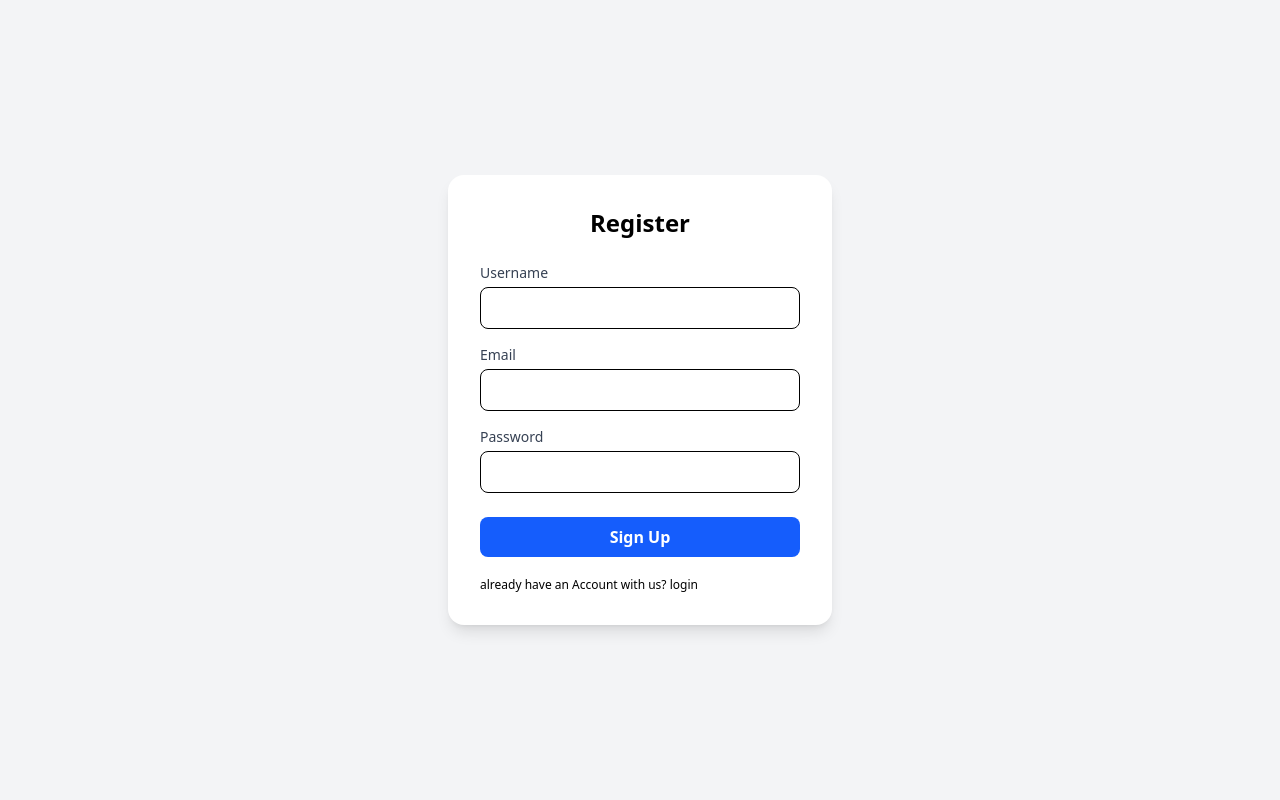
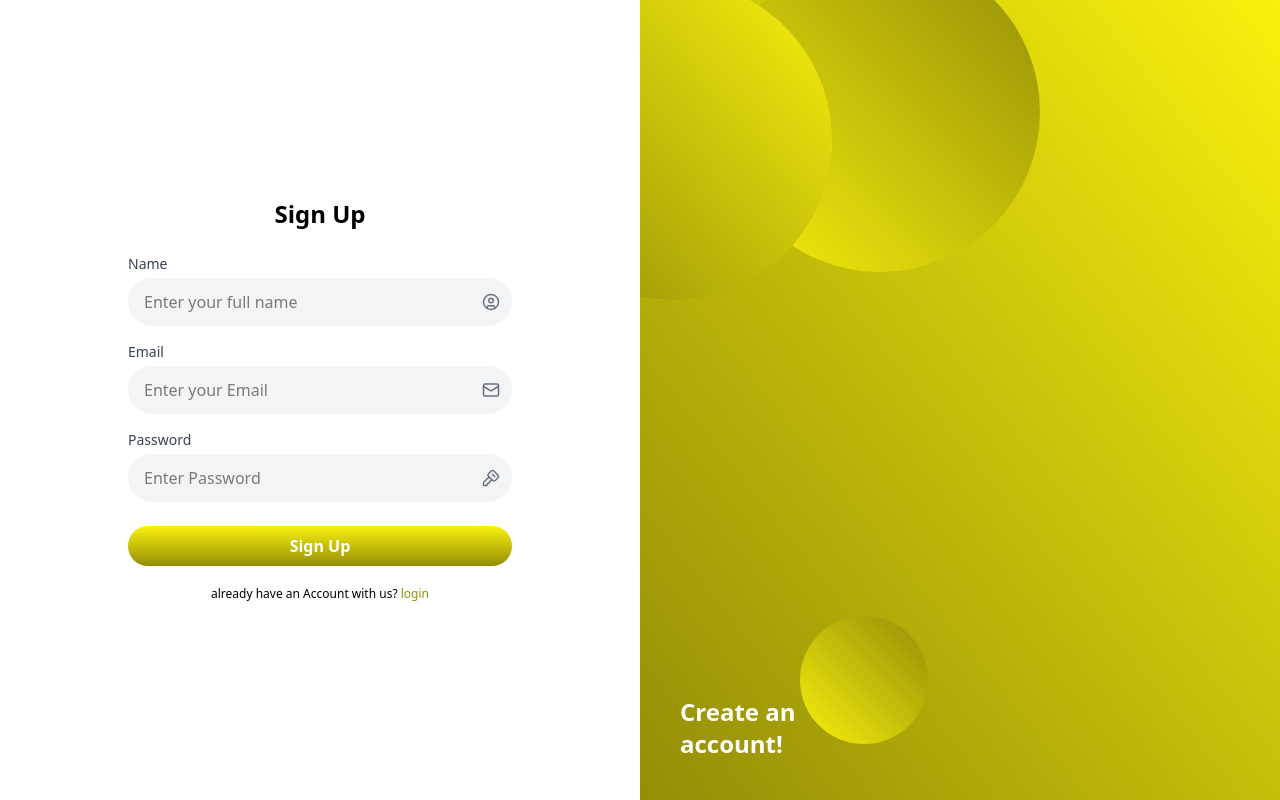
Before and after one commit to webcode2/ppgc_admin, a React (Vite) app: page /auth/register in a window 1280 px wide. Built offline with nearby package versions, Linux system fonts and the light colour scheme.

Commit message:
auth screen

```diff
--- a/src/App.jsx
+++ b/src/App.jsx
@@ -24,9 +24,8 @@ let router = createBrowserRouter([
     children: [
 
       // Main App
-      { index: true, Component: Home },
       {
-        path: "dashboard/", Component: Dashboard,
+        path: "/", Component: Dashboard,
         children: [
           { index: true, Component: DashBoardIndex },
           { path: "bookings", Component: Booking },
--- /dev/null
+++ b/src/components/auth/RightBG.jsx
@@ -0,0 +1,15 @@
+import React from 'react'
+
+function RightBG({ title }) {
+    return <div className=" relative bg w-6/12 bg-gradient-to-bl from-[#F9F10C] to-[#938E07]">
+        <div className="circle w-80 h-80 bg-white rounded-full absolute left-20 -top-12 bg-gradient-to-bl from-[#938E07] to-[#F9F10C]">            </div>
+
+        <div className="circle w-80 h-80 bg-white rounded-full absolute -top-5 -left-32 bg-gradient-to-bl from-[#F9F10C] to-[#938E07] rotate-3">            </div>
+        <div className="circle w-32 h-32 bg-white rounded-full absolute bottom-14 left-40 bg-gradient-to-bl from-[#938E07] to-[#F9F10C]">            </div>
+        <div className="reg absolute bottom-10 left-10  w-30 text-white">
+            <p className=" font-bold text-2xl"> {title}</p>
+        </div>
+    </div>;
+}
+
+export default RightBG
--- a/src/pages/auth/Login.jsx
+++ b/src/pages/auth/Login.jsx
@@ -1,7 +1,9 @@
+import { KeyRoundIcon, Mail } from "lucide-react";
 import React, { useEffect, useState } from 'react';
 import { useDispatch, useSelector } from 'react-redux';
 import { checkIfAuthenticated, loginAccount } from "../../store/slice/authSlice";
 import { Link, useNavigate } from "react-router-dom";
+import RightBG from "../../components/auth/RightBG";
 
 export default function Login() {
     const dispatch = useDispatch();
@@ -46,45 +48,68 @@ export default function Login() {
     };
 
     return (
-        <div className="min-h-screen flex items-center justify-center bg-gray-100 px-4">
-            <form onSubmit={handleSubmit} className="bg-white p-8 rounded-2xl shadow-lg w-full max-w-sm">
-                <h2 className="text-2xl font-bold mb-6 text-center">Login</h2>
+        <div className="min-h-screen  flex   ">
+
+            <div className="w-6/12 bg-white z-40 flex items-center justify-center p-8">
+
+                <form onSubmit={handleSubmit} className="bg-white w-full max-w-sm">
+                    <h2 className="text-2xl font-bold mb-6 font-serif text-center">Sign In</h2>
+
 
                     <div className="mb-4">
                         <label className="block mb-1 text-sm font-medium text-gray-700">Email</label>
+
+                        <div className="relative">
                             <input
                                 type="email"
                                 name="email"
                                 value={form.email}
                                 onChange={handleChange}
-                        className="w-full px-4 py-2 border rounded-lg focus:outline-none focus:ring-2 focus:ring-blue-500"
+                                className="w-full pl-4 pr-10 py-3  rounded-full focus:outline-none  focus:ring-2 focus:ring-gray-300  bg-gray-100"
                             />
-                    {errors.email && <p className="text-sm text-red-500 mt-1">{errors.email}</p>}
+                            <Mail className="absolute right-3 top-1/2 -translate-y-1/2 text-gray-400" size={18} />
                         </div>
 
-                <div className="mb-6">
+                        {errors.email && (
+                            <p className="text-sm text-red-500 mt-1">{errors.email}</p>
+                        )}
+                    </div>
+                    <div className="mb-4">
                         <label className="block mb-1 text-sm font-medium text-gray-700">Password</label>
+
+                        <div className="relative">
                             <input
                                 type="password"
                                 name="password"
                                 value={form.password}
                                 onChange={handleChange}
-                        className="w-full px-4 py-2 border rounded-lg focus:outline-none focus:ring-2 focus:ring-blue-500"
+                                className="w-full pl-4 pr-10 py-3  rounded-full focus:outline-none focus:ring-2 focus:ring-gray-300  bg-gray-100"
                             />
+
+                            <KeyRoundIcon className="absolute right-3 top-1/2 -translate-y-1/2 text-gray-400" size={18} />
+                        </div>
+
                         {errors.password && <p className="text-sm text-red-500 mt-1">{errors.password}</p>}
+                    </div>
+
+
+                    <div className="mb-6 justify-end flex">
+
+                        <p className="text-xs mt-4 "> <Link className="text-[#938E07] text-end " to={"/auth/forget-password"}>Forgot password?</Link> </p>
                     </div>
 
                     <button
                         type="submit"
-                    className="w-full bg-blue-600 text-white font-semibold py-2 px-4 rounded-lg hover:bg-blue-700 transition"
-                >
+                        className="w-full bg-blue-600 text-white cursor-pointer font-semibold py-2 px-4 rounded-full bg-[linear-gradient(0deg,#938E07,#F9F10C)] active:scale-95 transition-transform duration-200 focus:ring-opacity-50">
                         Sign In
                     </button>
-                <p className="text-xs mt-4 "> <Link className="text-blue-400" to={"/auth/forget-password"}>Forgot password?</Link> </p>
 
-                <p className="text-xs mt-4 "> Don't have an Account? <Link className="text-blue-400" to={"/auth/register"}>Sign up</Link> no for one!</p>
+                    <p className="text-xs text-center mt-6 ">  have an Account? <Link className="text-[#938E07]" to={"/auth/register"}>Sign up</Link> no for one!</p>
 
                 </form>
             </div>
+
+            <RightBG title={"Welcome back!"} />
+        </div >
     );
 }
--- a/src/pages/auth/Register.jsx
+++ b/src/pages/auth/Register.jsx
@@ -2,13 +2,15 @@ import React, { useEffect, useState } from 'react';
 import { useDispatch, useSelector } from 'react-redux';
 import { checkIfAuthenticated, registerAccount } from "../../store/slice/authSlice";
 import { Link, useNavigate } from "react-router-dom";
+import { KeyRoundIcon, KeySquareIcon, Mail, MailIcon, User, UserCircle } from "lucide-react";
+import RightBG from "../../components/auth/RightBG";
 
 export default function Register() {
     const dispatch = useDispatch();
     const navigate = useNavigate()
 
     const isAuthenticated = useSelector(state => state.auth.isAuthenticated)
-    const [form, setForm] = useState({ email: '', password: '', username: "" });
+    const [form, setForm] = useState({ email: '', password: '', name: "" });
     const [errors, setErrors] = useState({});
 
     useEffect(() => {
@@ -40,60 +42,84 @@ export default function Register() {
         e.preventDefault();
         if (!validate()) return;
 
-        dispatch(registerAccount({ email: form.email, username: form.username, password: form.password }));
+        dispatch(registerAccount({ email: form.email, name: form.name, password: form.password }));
         // Optionally navigate after login
     };
 
     return (
-        <div className="min-h-screen flex items-center justify-center bg-gray-100 px-4">
-            <form onSubmit={handleSubmit} className="bg-white p-8 rounded-2xl shadow-lg w-full max-w-sm">
-                <h2 className="text-2xl font-bold mb-6 text-center">Register</h2>
+        <div className="min-h-screen flex ">
+            <div className="w-6/12 bg-white z-40 flex items-center justify-center p-8">
+                <form onSubmit={handleSubmit} className=" w-full max-w-sm">
+                    <h2 className="text-2xl font-bold mb-6 text-center">Sign Up</h2>
                     <div className="mb-4">
-                    <label htmlFor="username" className="block mb-1 text-sm font-medium text-gray-700">Username</label>
+                        <label htmlFor="name" className="block mb-1 text-sm font-medium text-gray-700">Name</label>
+                        <div className="relative">
+
                             <input
-                        id="username"
+                                id="name"
+                                placeholder="Enter your full name"
                                 type="text"
-                        name="username"
-                        value={form.username}
+                                name="name"
+                                value={form.name}
                                 onChange={handleChange}
-                        className="w-full px-4 py-2 border rounded-lg focus:outline-none focus:ring-2 focus:ring-blue-500"
+                                className="w-full pl-4 pr-10 py-3  rounded-full focus:outline-none  focus:ring-2 focus:ring-gray-300  bg-gray-100"
                             />
-                    {errors.username && <p className="text-sm text-red-500 mt-1">{errors.email}</p>}
+                            <UserCircle className="absolute right-3 top-1/2 -translate-y-1/2 text-gray-500" size={18} />
+                        </div>
+
+
+                        {errors.name && <p className="text-sm text-red-500 mt-1">{errors.email}</p>}
 
                     </div>
                     <div className="mb-4">
                         <label className="block mb-1 text-sm font-medium text-gray-700">Email</label>
+                        <div className="relative">
 
                     <input
                         type="email"
                         name="email"
                         value={form.email}
+                                placeholder="Enter your Email"
                         onChange={handleChange}
-                        className="w-full px-4 py-2 border rounded-lg focus:outline-none focus:ring-2 focus:ring-blue-500"
+                                className="w-full pl-4 pr-10 py-3  rounded-full focus:outline-none  focus:ring-2 focus:ring-gray-300  bg-gray-100"
                     />
+
+                            <MailIcon className="absolute right-3 top-1/2 -translate-y-1/2 text-gray-500" size={18} />
+                        </div>
+
                         {errors.email && <p className="text-sm text-red-500 mt-1">{errors.email}</p>}
                     </div>
 
                     <div className="mb-6">
                         <label className="block mb-1 text-sm font-medium text-gray-700">Password</label>
+                        <div className="relative">
+
                             <input
                                 type="password"
                                 name="password"
                                 value={form.password}
+                                placeholder="Enter Password"
                                 onChange={handleChange}
-                        className="w-full px-4 py-2 border rounded-lg focus:outline-none focus:ring-2 focus:ring-blue-500"
+                                className="w-full pl-4 pr-10 py-3  rounded-full focus:outline-none  focus:ring-2 focus:ring-gray-300  bg-gray-100"
+
                             />
+                            <KeySquareIcon className="absolute right-3 top-1/2 -translate-y-1/2 text-gray-500" size={18} />
+                        </div>
+
                         {errors.password && <p className="text-sm text-red-500 mt-1">{errors.password}</p>}
                     </div>
 
                     <button
                         type="submit"
-                    className="w-full bg-blue-600 text-white font-semibold py-2 px-4 rounded-lg hover:bg-blue-700 transition"
+                        className="w-full bg-blue-600 text-white cursor-pointer font-semibold py-2 px-4 rounded-full bg-[linear-gradient(0deg,#938E07,#F9F10C)] active:scale-95 transition-transform duration-200 focus:ring-opacity-50"
                     >
                         Sign Up
                     </button>
-                <p className="text-xs mt-5">  already have an Account with us? <Link to={"/auth/login"}>login</Link></p>
+                    <p className="text-xs mt-5 text-center">  already have an Account with us? <Link to={"/auth/login"} className="text-[#938E07]">login</Link></p>
                 </form>
+            </div >
+
+            <RightBG title={"Create an account!"} />
         </div>
     );
 }
```
Also changed, not shown: src/pages/layouts/dashboard.jsx (+42 -7 lines), src/store/slice/authSlice.js (+7 -11 lines), src/assets/Frame 2147224107.png (added). Lines whose indentation alone changed are shown as unchanged.
